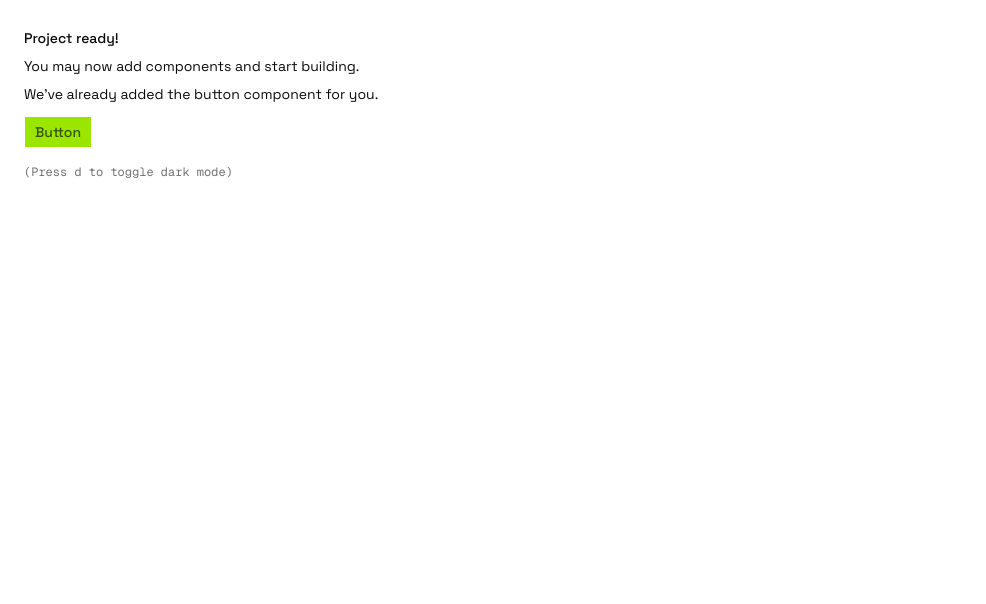
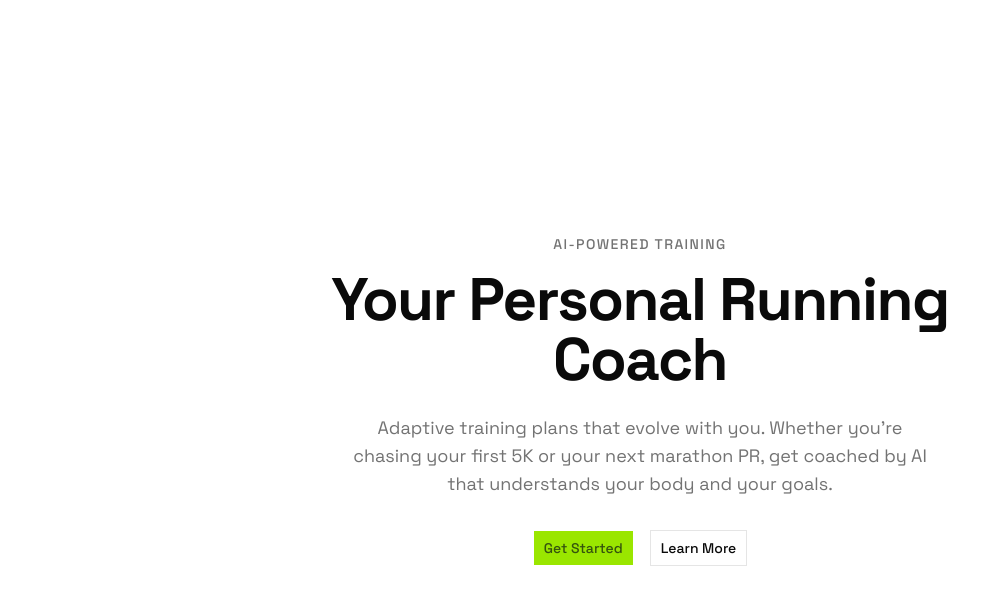
Before and after one commit to Totbian/running-coach, a Next.js app: page / in a window 1280 px wide. Shown: the top 604 px of the page, without its empty margins (0-986 px from the left). Built offline with nearby package versions, Linux system fonts and the light colour scheme.

Commit message:
feat: add hero section for landing page

```diff
--- a/app/page.tsx
+++ b/app/page.tsx
@@ -2,18 +2,20 @@ import { Button } from "@/components/ui/button"
 
 export default function Page() {
   return (
-    <div className="flex min-h-svh p-6">
-      <div className="flex max-w-md min-w-0 flex-col gap-4 text-sm leading-loose">
-        <div>
-          <h1 className="font-medium">Project ready!</h1>
-          <p>You may now add components and start building.</p>
-          <p>We&apos;ve already added the button component for you.</p>
-          <Button className="mt-2">Button</Button>
-        </div>
-        <div className="font-mono text-xs text-muted-foreground">
-          (Press <kbd>d</kbd> to toggle dark mode)
-        </div>
+    <section className="flex min-h-svh flex-col items-center justify-center px-6 text-center">
+      <p className="text-sm font-medium text-muted-foreground uppercase tracking-widest mb-4">
+        AI-Powered Training
+      </p>
+      <h1 className="text-4xl font-bold tracking-tight sm:text-5xl md:text-6xl max-w-3xl">
+        Your Personal Running Coach
+      </h1>
+      <p className="mt-6 max-w-xl text-lg text-muted-foreground">
+        Adaptive training plans that evolve with you. Whether you&apos;re chasing your first 5K or your next marathon PR, get coached by AI that understands your body and your goals.
+      </p>
+      <div className="mt-8 flex gap-4">
+        <Button size="lg">Get Started</Button>
+        <Button variant="outline" size="lg">Learn More</Button>
       </div>
-    </div>
+    </section>
   )
 }
```
